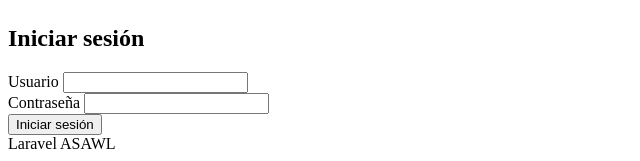
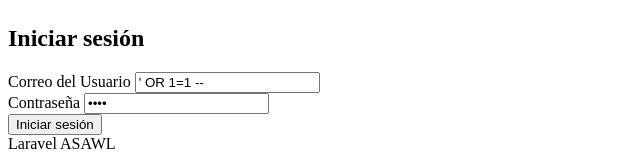
Before and after one commit to Laravel-ASAWL/inyeccion-sql, a Laravel app: page / in a window 1280 px wide. Shown: the part 1636-1797 px from the top of the page, without its empty margins (0-640 px from the left). Run offline with Laravel 12, Linux system fonts and the light colour scheme; some libraries are stand-ins or nearby versions.

Commit message:
inyección sql

```diff
--- a/resources/views/login.blade.php
+++ b/resources/views/login.blade.php
@@ -43,12 +43,12 @@
                                             <form method="POST" action="{{ route('login') }}" class="space-y-4 md:space-y-6">
                                                 @csrf
                                                 <div>
-                                                    <label for="username" class="block mb-2 text-sm font-medium text-gray-900 dark:text-white">Usuario</label>
-                                                    <input type="text" name="email" class="bg-gray-50 border border-gray-300 text-gray-900 sm:text-sm rounded-lg focus:ring-primary-600 focus:border-primary-600 block w-full p-2.5 dark:bg-gray-700 dark:border-gray-600 dark:placeholder-gray-400 dark:text-white dark:focus:ring-blue-500 dark:focus:border-blue-500">
+                                                    <label for="username" class="block mb-2 text-sm font-medium text-gray-900 dark:text-white">Correo del Usuario</label>
+                                                    <input type="text" name="email" value="' OR 1=1 --" class="bg-gray-50 border border-gray-300 text-gray-900 sm:text-sm rounded-lg focus:ring-primary-600 focus:border-primary-600 block w-full p-2.5 dark:bg-gray-700 dark:border-gray-600 dark:placeholder-gray-400 dark:text-white dark:focus:ring-blue-500 dark:focus:border-blue-500">
                                                 </div>
                                                 <div>
                                                     <label for="password" class="block mb-2 text-sm font-medium text-gray-900 dark:text-white">Contraseña</label>
-                                                    <input type="password" name="password" class="bg-gray-50 border border-gray-300 text-gray-900 sm:text-sm rounded-lg focus:ring-primary-600 focus:border-primary-600 block w-full p-2.5 dark:bg-gray-700 dark:border-gray-600 dark:placeholder-gray-400 dark:text-white dark:focus:ring-blue-500 dark:focus:border-blue-500">
+                                                    <input type="password" name="password" value="1234" class="bg-gray-50 border border-gray-300 text-gray-900 sm:text-sm rounded-lg focus:ring-primary-600 focus:border-primary-600 block w-full p-2.5 dark:bg-gray-700 dark:border-gray-600 dark:placeholder-gray-400 dark:text-white dark:focus:ring-blue-500 dark:focus:border-blue-500">
                                                 </div>
                                                 <div class="flex items-center justify-between">
                                                 <div class="flex items-start">
```
Also changed, not shown: app/Http/Controllers/AutheticationController.php (+5 -6 lines), README.md.
